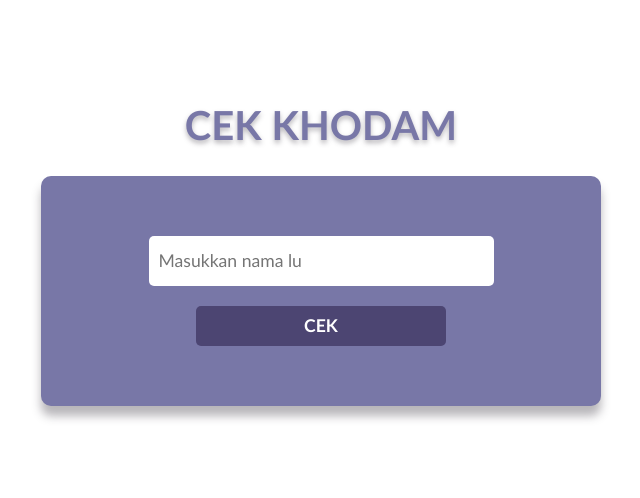
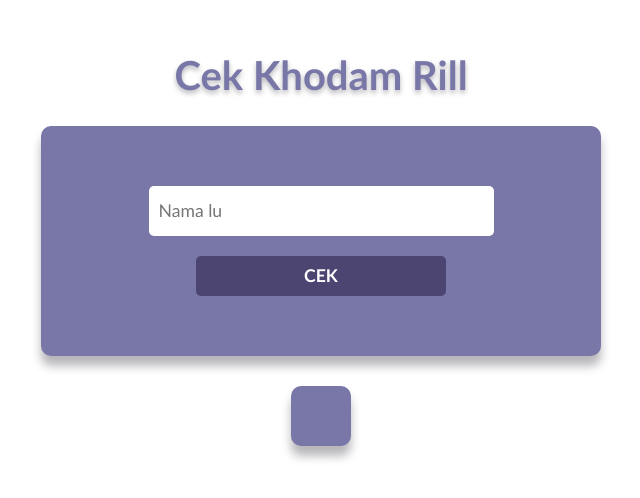
Before and after one commit to chawnima/cek-khodam-jsonly, a plain HTML site: page index.html in a window 1280 px wide. Shown: the part 150-648 px from the top of the page, without its empty margins (319-959 px from the left). Drawn offline with Linux system fonts and the light colour scheme.

Commit message:
Add files via upload

```diff
--- a/index.html
+++ b/index.html
@@ -10,9 +10,9 @@
 </head>
 
 <body>
-  <h1>CEK KHODAM</h1>
+  <h1>Cek Khodam Rill</h1>
   <main>
-    <input type="text" id="input" placeholder="Masukkan nama lu">
+    <input type="text" id="input" placeholder="Nama lu">
     <button type="submit" id="submit">CEK</button>
   </main>
   <div id="output"></div>
--- a/style.css
+++ b/style.css
@@ -57,6 +57,11 @@ input[type=text]{
 #output{
   font-size:1.5rem;
   margin-top:20px;
-  color:rgb(120, 119, 167);
+  color:white;
   font-weight: 600;
-}
+  text-align: center;
+  padding:30px;
+  margin:30px;
+  background-color: rgb(120, 119, 167);
+  box-shadow: 0px 10px 10px rgba(52, 45, 56, 0.35);
+  border-radius: 10px;}
```
